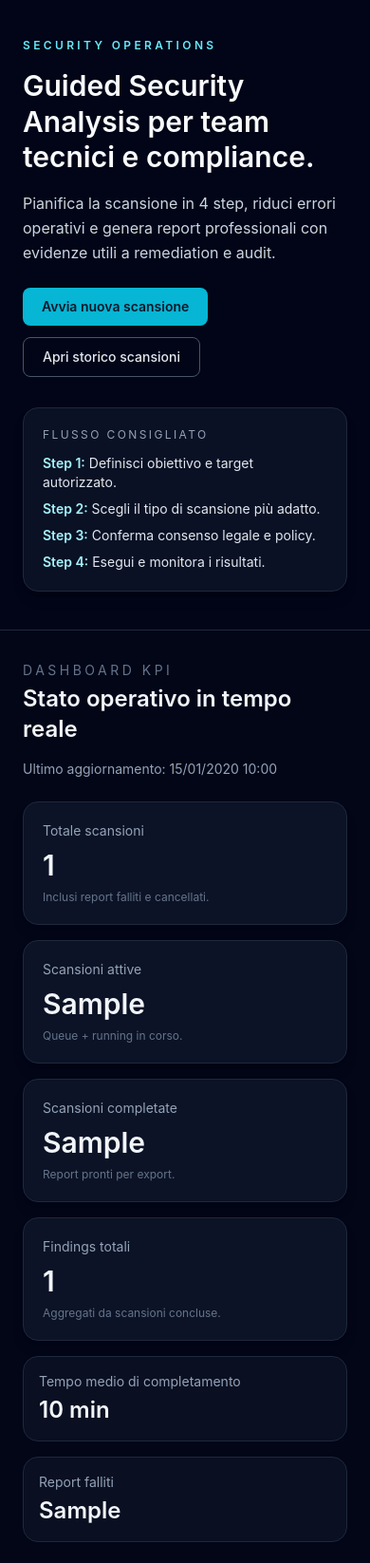
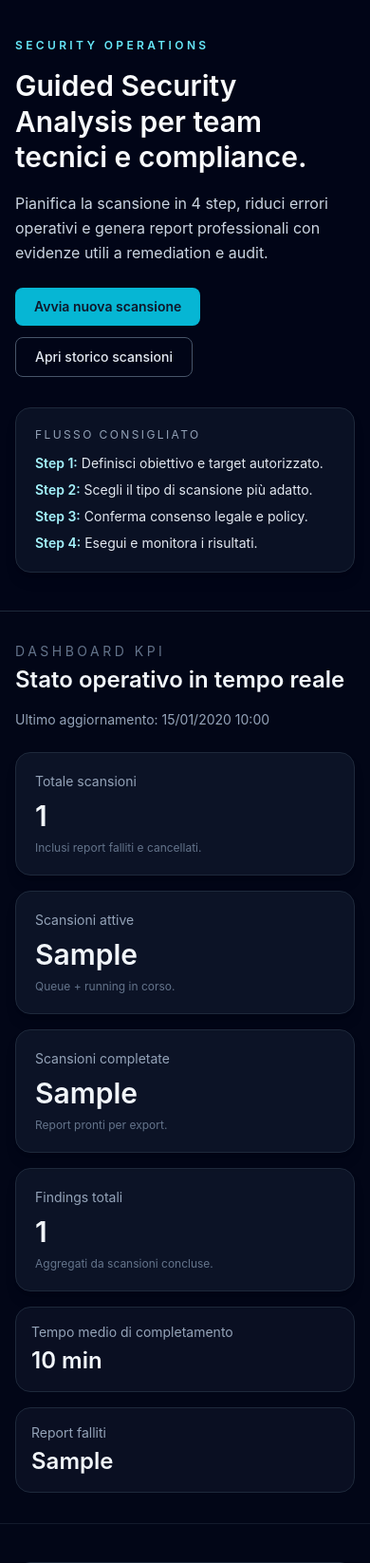
Before and after one commit to chiaraberti13/vap, a Python web app: template templates/index.html in a window 390 px wide. Shown: the top 1646 px of the page at 95% size. Run offline with Jinja, Linux system fonts and the light colour scheme; the template is opened without the code that fills it: most values are stand-ins (such as "Sample title", 1, 10 or a date in 2020); some libraries are stand-ins or nearby versions.

Commit message:
Stabilize home mobile-first grid containers

```diff
--- a/static/css/style.css
+++ b/static/css/style.css
@@ -11,6 +11,25 @@
 
 body {
     font-family: 'Inter', -apple-system, BlinkMacSystemFont, 'Segoe UI', sans-serif;
+}
+
+/* Home layout stability helpers (mobile-first) */
+.home-container {
+    margin-inline: auto;
+    width: 100%;
+    max-width: 72rem;
+}
+
+.home-main-grid {
+    display: grid;
+    gap: 2rem;
+}
+
+@media (min-width: 1024px) {
+    .home-main-grid {
+        grid-template-columns: minmax(0, 1.2fr) minmax(0, 0.8fr);
+        align-items: start;
+    }
 }
 
 .gradient-bg {
--- a/templates/index.html
+++ b/templates/index.html
@@ -12,8 +12,8 @@
     Salta al form di nuova scansione
   </a>
   <main class="min-h-screen flex flex-col">
-    <header class="border-b border-slate-800 bg-slate-950/80 px-6 py-10 md:py-14" aria-labelledby="hero-title">
-      <div class="mx-auto grid max-w-6xl gap-8 lg:grid-cols-[1.25fr_0.75fr] lg:items-end">
+    <header class="border-b border-slate-800 bg-slate-950/80 px-4 py-10 sm:px-6 md:py-14" aria-labelledby="hero-title">
+      <div class="home-container grid gap-8 lg:grid-cols-[1.25fr_0.75fr] lg:items-end">
         <div class="space-y-4">
           <p class="text-xs font-semibold uppercase tracking-[0.28em] text-cyan-300">Security Operations</p>
           <h1 id="hero-title" class="text-balance text-3xl font-semibold leading-tight text-slate-50 sm:text-4xl md:text-5xl">
@@ -49,8 +49,8 @@
       </div>
     </header>
 
-    <section class="px-6 py-8 border-b border-slate-800/60" aria-labelledby="dashboard-kpi-title">
-      <div class="max-w-6xl mx-auto">
+    <section class="border-b border-slate-800/60 px-4 py-8 sm:px-6" aria-labelledby="dashboard-kpi-title">
+      <div class="home-container">
         <div class="flex items-center justify-between gap-4 flex-wrap">
           <div>
             <p class="text-sm uppercase tracking-[0.25em] text-slate-500">Dashboard KPI</p>
@@ -95,8 +95,8 @@
       </div>
     </section>
 
-    <section class="flex-1 px-6 py-10" aria-labelledby="new-scan-title">
-      <div class="max-w-6xl mx-auto grid lg:grid-cols-[1.2fr_0.8fr] gap-8">
+    <section class="flex-1 px-4 py-10 sm:px-6" aria-labelledby="new-scan-title">
+      <div class="home-container home-main-grid">
         <div class="bg-slate-900/80 border border-slate-800 rounded-2xl p-6 md:p-8 shadow-xl">
           <h2 id="new-scan-title" class="text-xl font-semibold">Avvia una nuova scansione</h2>
           <p class="text-slate-400 mt-2">Inserisci un URL o un IP autorizzato. Le scansioni live sono disabilitate di default per sicurezza.</p>
@@ -378,8 +378,8 @@
       </div>
     </section>
 
-    <footer class="px-6 py-6 border-t border-slate-800 text-sm text-slate-500">
-      <div class="max-w-6xl mx-auto flex flex-col md:flex-row justify-between gap-2">
+    <footer class="border-t border-slate-800 px-4 py-6 text-sm text-slate-500 sm:px-6">
+      <div class="home-container flex flex-col justify-between gap-2 md:flex-row">
         <span>© 2024 Vulnerability Assessment Platform</span>
         <span class="flex flex-wrap gap-3">
           <span>Ambiente: {{ request.app.title }}</span>
```
Also changed, not shown: tests/test_accessibility_checks.py (+11 -0 lines), upgrade.md (+1 -1 lines).
